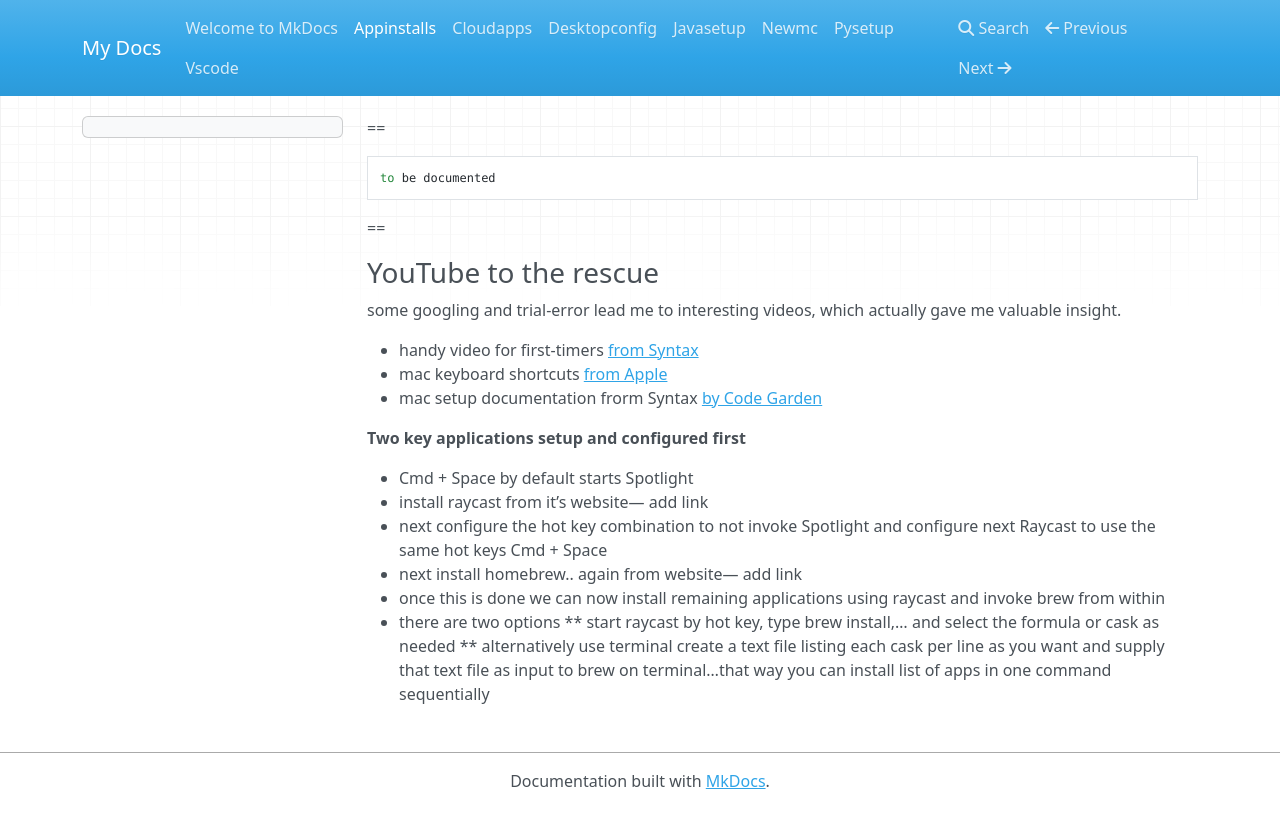
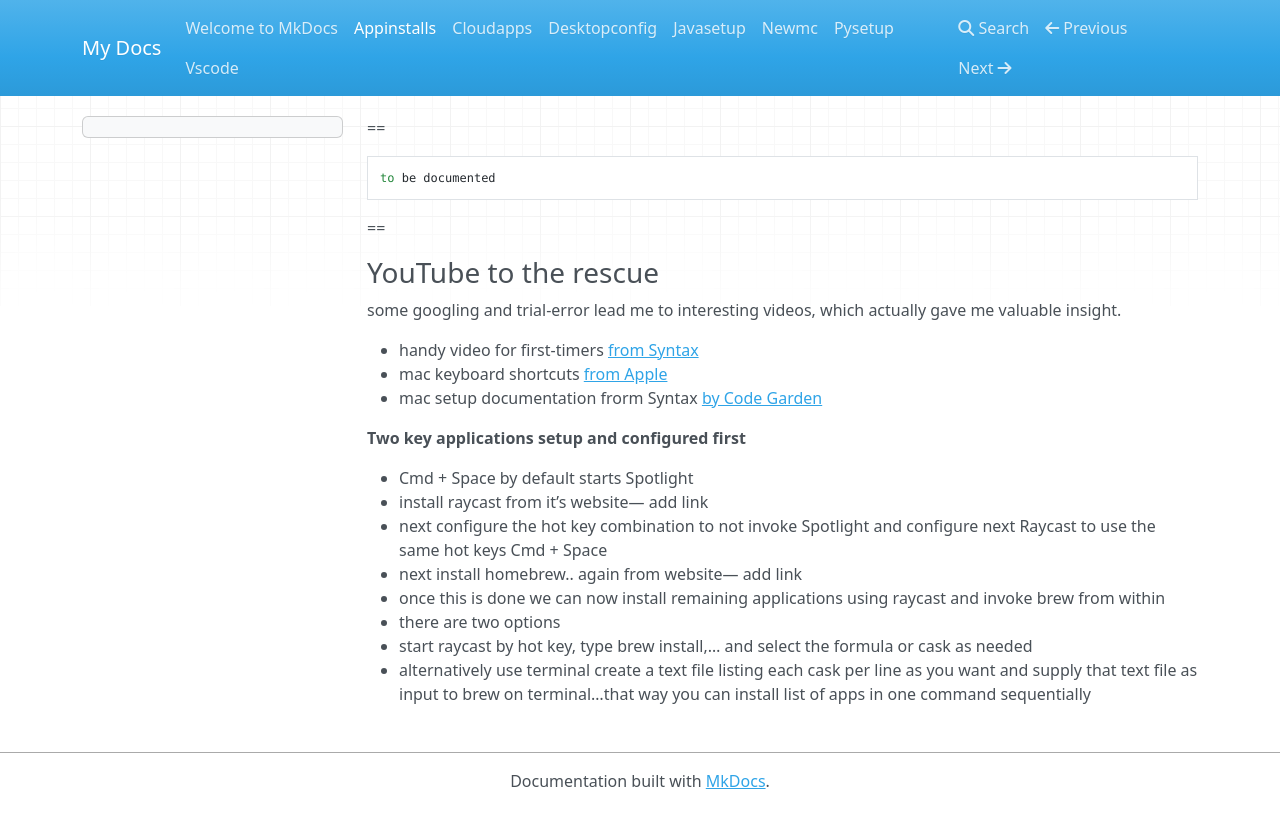
Before and after one commit to amitrajpurkar/tuneinwithmac, an MkDocs documentation site: the page built from docs/appinstalls.md, in a window 1280 px wide. Shown: the top 828 px of the page. Built offline with MkDocs 1.6.1, drawn with Linux system fonts in a browser that asks for light colours; nearby versions of some CDN libraries.

Commit message:
syntax again
More syntax correction

```diff
--- a/docs/appinstalls.md
+++ b/docs/appinstalls.md
@@ -23,5 +23,5 @@ some googling and trial-error lead me to interesting videos, which actually gave
 * next install homebrew.. again from website— add link
 * once this is done we can now install remaining applications using raycast and invoke brew from within
 * there are two options
-** start raycast by hot key, type brew install,… and select the formula or cask as needed
-** alternatively use terminal create a text file listing each cask per line as you want and supply that text file as input to brew on terminal…that way you can install list of apps in one command sequentially
+ * start raycast by hot key, type brew install,… and select the formula or cask as needed
+ * alternatively use terminal create a text file listing each cask per line as you want and supply that text file as input to brew on terminal…that way you can install list of apps in one command sequentially
```
